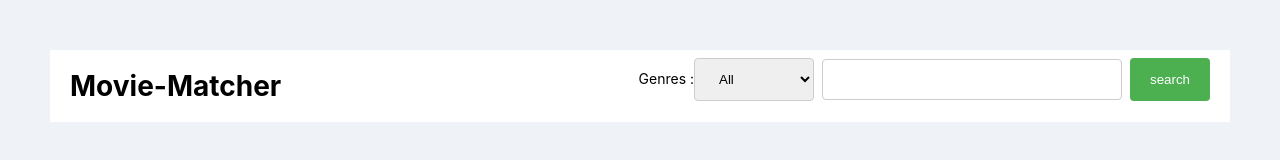
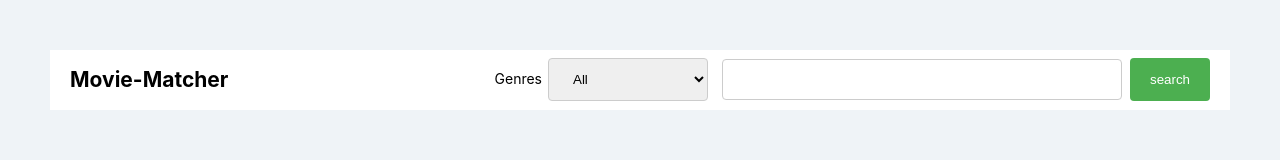
Before and after one commit to ellesis/movie-matcher, a React (Create React App) app: page / in a window 1280 px wide. Shown: the top 160 px of the page. Built offline with nearby package versions, Linux system fonts and the light colour scheme; no server answers.

Commit message:
search with genre's list option

```diff
--- a/src/App.js
+++ b/src/App.js
@@ -13,20 +13,18 @@ class App extends Component {
   }
 
   updateMovies = (movies) => {
-    //console.log("<<<updateMovies>>>" + movies)
     this.setState({
       movies
     })
-    //console.log("<<<updateMovies>>>" + movies)
   }
 
   componentDidMount() {
     service.getMovie("list_movies.json?sort_by=like_count", this.updateMovies)
   }
 
-  searchClick = (keyword) => {
+  searchClick = (query_string) => {
     //alert("search click function" + keyword)
-    let url = "list_movies.json?query_term="+keyword
+    let url = "list_movies.json?"+ query_string
     service.getMovie(url, this.updateMovies)
   }
 
--- a/src/components/Header.jsx
+++ b/src/components/Header.jsx
@@ -6,34 +6,66 @@ class Header extends Component {
   constructor(props){
     super(props)
     this.state = {
-      keyword : 'xxx'
+      keyword : '',
+      genre : ''
     }
   }
 
   inputChangeHandler = (e)=>{
     console.log(e.target.value)
     this.setState({
-      keyword:e.target.value
+      keyword : e.target.value
     })
   }
 
   clickSearchHandler = ()=>{
-    //alert("button click")
-    this.props.onSearchClick(this.state.keyword)
+    //search button click
+    let query_string = "genre=" + this.state.genre + "&query_term='" + this.state.keyword + "'"
+    //alert("<<<search button>>>" + query_string)
+    console.log("<<<search button>>>" + query_string)
+    this.props.onSearchClick(query_string)
+  }
+
+  onChangListHandler = (e)=>{
+    //select list change
+    this.setState({
+      genre : e.target.value
+    })
   }
 
   render() {
     return (
       <div className="Header">
-        <h1>Movie-Matcher</h1>
+        <h2>Movie-Matcher</h2>
 
         <div>
-          Genres :
-          <select>
+          Genres
+          <select onChange={this.onChangListHandler}>
             <option defaultValue="All">All</option>
             <option value="Action">Action</option>
             <option value="Adventure">Adventure</option>
+            <option value="Animation">Animation</option>
+            <option value="Biography">Biography</option>
+            <option value="Comedy">Comedy</option>
+            <option value="Crime">Crime</option>
+            <option value="Documentary">Documentary</option>
             <option value="Drama">Drama</option>
+            <option value="Family">Family</option>
+            <option value="Fantasy">Fantasy</option>
+            <option value="Film Noir">Film Noir</option>
+            <option value="History">History</option>
+            <option value="Horror">Horror</option>
+            <option value="Music">Music</option>
+            <option value="Musical">Musical</option>
+            <option value="Mystery">Mystery</option>
+            <option value="Romance">Romance</option>
+            <option value="Sci-Fi">Sci-Fi</option>
+            <option value="Short">Short</option>
+            <option value="Sport">Sport</option>
+            <option value="Superhero">Superhero</option>
+            <option value="Thriller">Thriller</option>
+            <option value="War">War</option>
+            <option value="Western">Western</option>
           </select>
 
           <input
--- a/src/components/movie/MovieItem.jsx
+++ b/src/components/movie/MovieItem.jsx
@@ -1,14 +1,12 @@
 import React, { Component } from 'react'
 import PropTypes from 'prop-types';
-
 import LinesEllipsis from 'react-lines-ellipsis'
-
 import './Movie.css';
 
 class MovieItem extends Component {
 
   render() {
-    console.log(this.props)
+    //console.log(this.props)
 
     return(
       <div className="Movie">
--- a/src/index.css
+++ b/src/index.css
@@ -13,7 +13,7 @@ html, #root {
 }
 
 input[type=text] {
-  width: 300px;
+  width: 400px;
   padding: 12px 20px;
   margin: 8px 8px;
   display: inline-block;
@@ -23,9 +23,9 @@ input[type=text] {
 }
 
 select {
-  width: 120px;
+  width: 160px;
   padding: 12px 20px;
-  margin: 8px 0;
+  margin: 8px 6px;
   display: inline-block;
   border: 1px solid #ccc;
   border-radius: 4px;
--- a/src/services/search_api.js
+++ b/src/services/search_api.js
@@ -11,6 +11,12 @@ export function getMovie(url, callback){
   fetch("https://yts.am/api/v2/" + url)
   .then(response => response.json())
   .then(json => {
-    callback(json.data.movies)})
+    console.log(json.data.movies)
+    if (json.data.movies == undefined) {
+      callback([])
+    } else {
+      callback(json.data.movies)
+    }
+  })
   .catch(err => console.log(err))
 }
```
